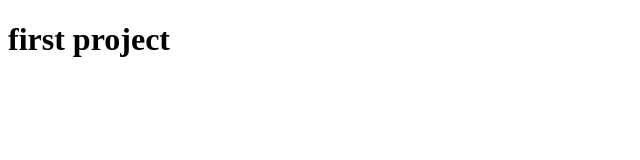
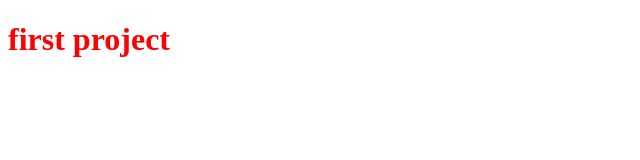
Before and after one commit to lay2an/git-test, a plain HTML site: page index.html in a window 1280 px wide. Shown: the whole page, without its empty margins (0-640 px from the left). Drawn offline with Linux system fonts and the light colour scheme.

Commit message:
modified style

```diff
--- a/style.css
+++ b/style.css
@@ -1,3 +1,4 @@
 *{
-
+    color: red;
+    background-color: white;
 }
```
